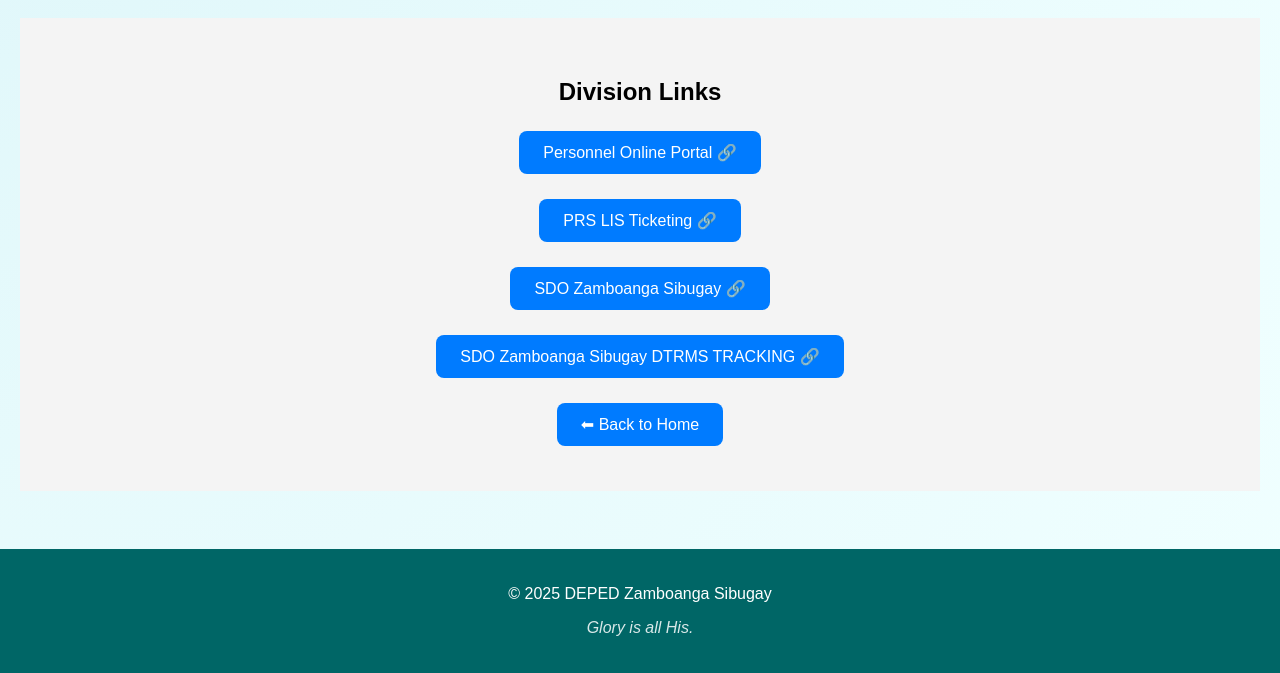
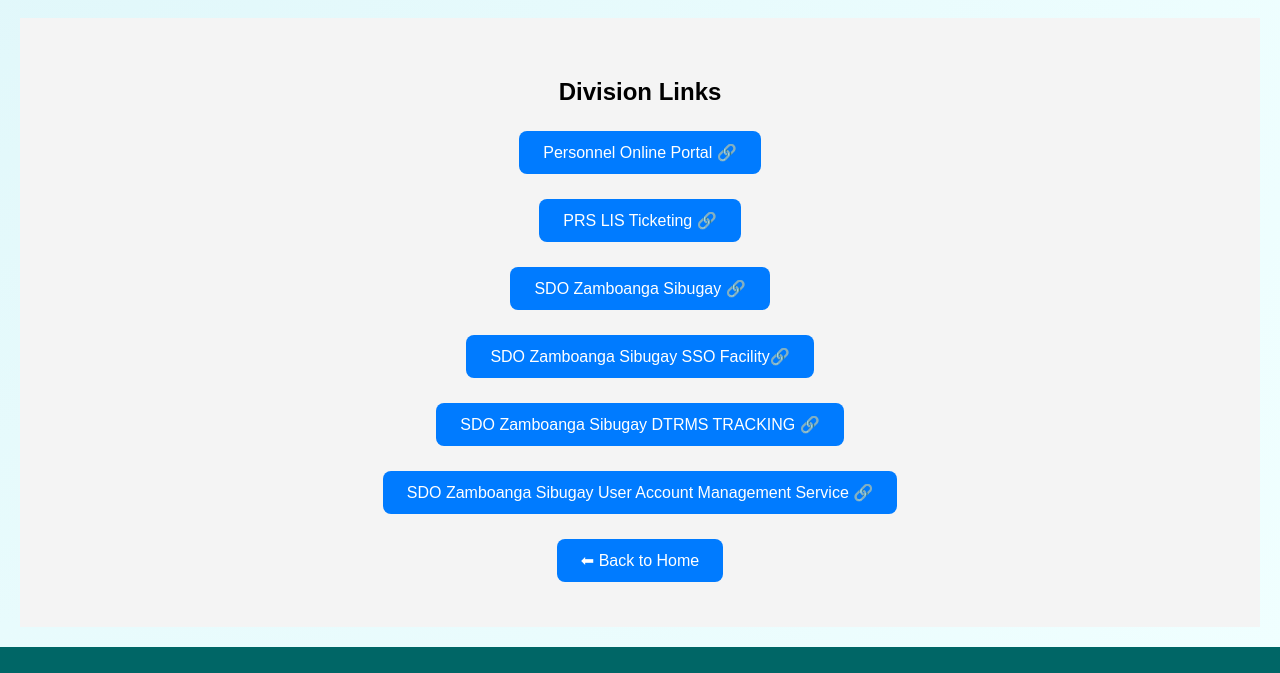
Before and after one commit to MarlahBalbuena/ipil-district-website, a plain HTML site: page index.html in a window 1280 px wide. Both pictures are taken after a click on the link "Division Links". Shown: the part 127-800 px from the top of the page. Drawn offline with Linux system fonts and the light colour scheme.

Commit message:
Update index.html

```diff
--- a/index.html
+++ b/index.html
@@ -329,7 +329,9 @@
           <a href="https://bit.ly/depedzspersonnel" class="link-button" target="_blank">Personnel Online Portal 🔗</a>
           <a href="https://bit.ly/LIS_Ticketing_PublicSchools" class="link-button" target="_blank">PRS LIS Ticketing 🔗</a>
            <a href="https://depedzamboangasibugay.ph/" class="link-button" target="_blank">SDO Zamboanga Sibugay 🔗</a>
+          <a href="https://depedzamboangasibugay.ph/sso/" class="link-button" target="_blank">SDO Zamboanga Sibugay SSO Facility🔗</a>
           <a href="https://depedzamboangasibugay.ph/?go=tracking" class="link-button" target="_blank">SDO Zamboanga Sibugay DTRMS TRACKING 🔗</a>
+          <a href="https://docs.google.com/forms/d/e/1FAIpQLSf2hsA93bMO_QhoFbUI0_apt4xuGkO0E6AY3nWTl89wTiszOg/viewform" class="link-button" target="_blank">SDO Zamboanga Sibugay User Account Management Service 🔗</a>
           <a href="#" onclick="navigate('home')" class="home-button">⬅ Back to Home</a>
         </div>
       </div>
```
